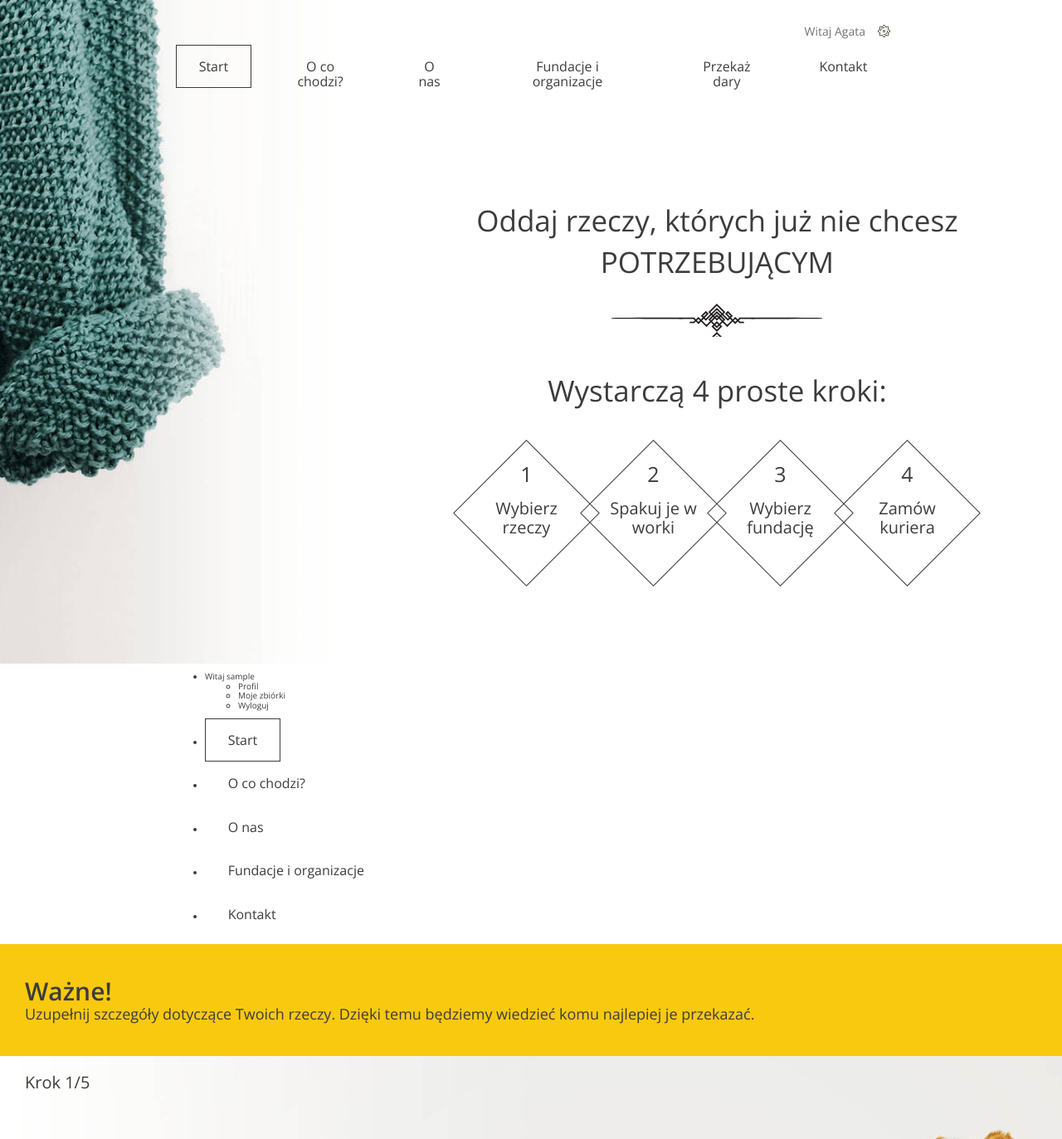
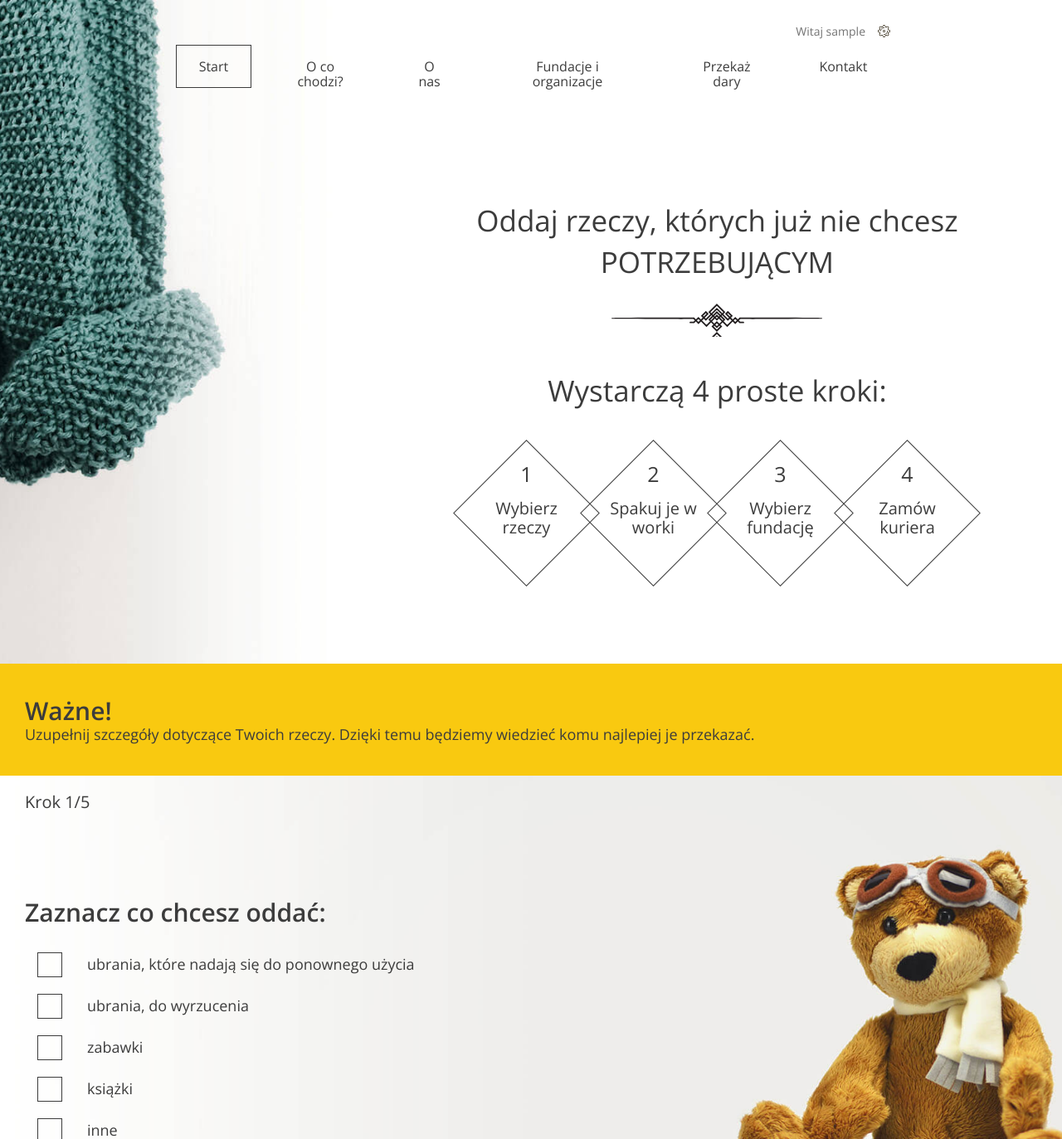
Before and after one commit to chapaykos/give-it-away, a Django app: template charity_donation/templates/charity_donation/form.html in a window 1280 px wide. Shown: the top 1373 px of the page at 83% size. Run offline with Django 3.2, Linux system fonts and the light colour scheme; the template is opened without the code that fills it, so the values that code supplies are empty; the visitor is signed in with stand-in values (Sample User, id 1).

Commit message:
fix htmls for new base template, fix donation url

```diff
--- a/charity_donation/templates/charity_donation/base.html
+++ b/charity_donation/templates/charity_donation/base.html
@@ -5,7 +5,7 @@
     <meta charset="UTF-8"/>
     <meta name="viewport" content="width=device-width, initial-scale=1.0"/>
     <meta http-equiv="X-UA-Compatible" content="ie=edge"/>
-    <title>Document</title>
+    <title>Oddaj Rzeczy!</title>
     <link rel="stylesheet" href="{% static 'charity_donation/css/style.css' %}"/>
 </head>
 <body>
@@ -34,7 +34,7 @@
         <li><a href="#steps" class="btn btn--without-border">O co chodzi?</a></li>
         <li><a href="#about-us" class="btn btn--without-border">O nas</a></li>
         <li><a href="#help" class="btn btn--without-border">Fundacje i organizacje</a></li>
-        {% if request. %}<li><a href="{% url 'donation' %}.html" class="btn btn--without-border">Przekaż dary</a></li>{% endif %}
+        <li><a href="{% url 'donation' %}" class="btn btn--without-border">Przekaż dary</a></li>
         <li><a href="#contact" class="btn btn--without-border">Kontakt</a></li>
     </ul>
 </nav>
--- a/charity_donation/templates/charity_donation/form.html
+++ b/charity_donation/templates/charity_donation/form.html
@@ -2,28 +2,8 @@
 {% load static %}
 {% block header %}
     <header class="header--form-page">
-        <nav class="container container--70">
-            <ul class="nav--actions">
-                <li class="logged-user">
-                    Witaj Agata
-                    <ul class="dropdown">
-                        <li><a href="#">Profil</a></li>
-                        <li><a href="#">Ustawienia</a></li>
-                        <li><a href="#">Wyloguj</a></li>
-                    </ul>
-                </li>
-            </ul>
-
-            <ul>
-                <li><a href="index.html" class="btn btn--without-border active">Start</a></li>
-                <li><a href="{% url 'index' %}#steps" class="btn btn--without-border">O co chodzi?</a></li>
-                <li><a href="{% url 'index' %}#about-us" class="btn btn--without-border">O nas</a></li>
-                <li><a href="{% url 'index' %}#help" class="btn btn--without-border">Fundacje i organizacje</a></li>
-                <li><a href="{% url 'donation' %}.html" class="btn btn--without-border">Przekaż dary</a></li>
-                <li><a href="{% url 'index' %}#contact" class="btn btn--without-border">Kontakt</a></li>
-            </ul>
-        </nav>
-
+{% endblock header %}
+{% block header_content %}
         <div class="slogan container container--90">
             <div class="slogan--item">
                 <h1>
@@ -51,7 +31,7 @@
             </div>
         </div>
     </header>
-{% endblock header %}
+{% endblock header_content %}
 {% block content %}
     <section class="form--steps">
         <div class="form--steps-instructions">
--- a/stuff_giver/urls.py
+++ b/stuff_giver/urls.py
@@ -22,6 +22,6 @@ urlpatterns = [
     path('', views.LandingPage.as_view(), name='index'),
     path('login/', views.Login.as_view(), name='login'),
     path('register/', views.Register.as_view(), name='register'),
-    path('donation', views.AddDonation.as_view(), name='donation'),
+    path('donation/', views.AddDonation.as_view(), name='donation'),
 
 ]
```
Also changed, not shown: charity_donation/templates/charity_donation/form-confirmation.html (+3 -22 lines), charity_donation/templates/charity_donation/register.html (+3 -15 lines).
